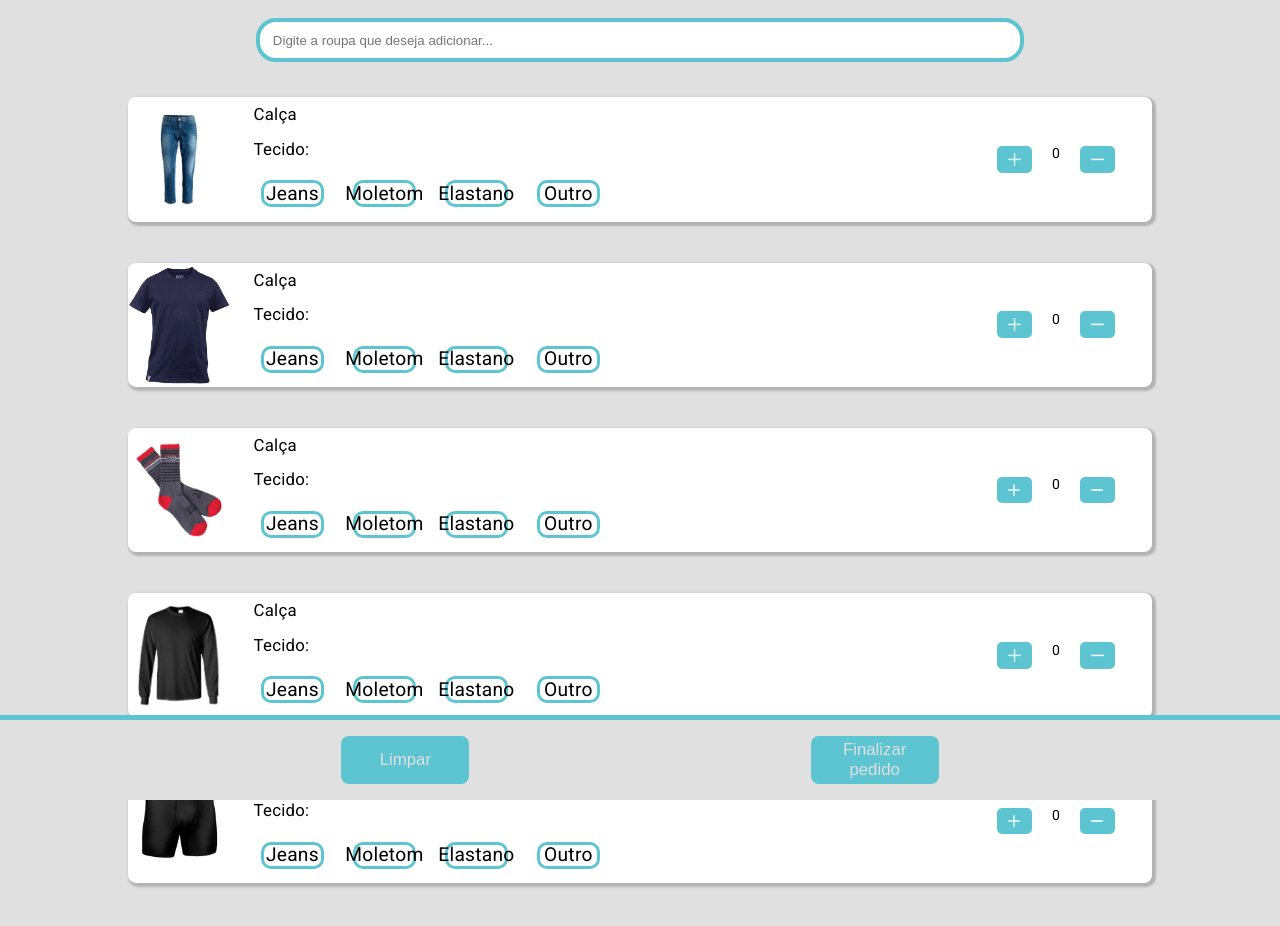
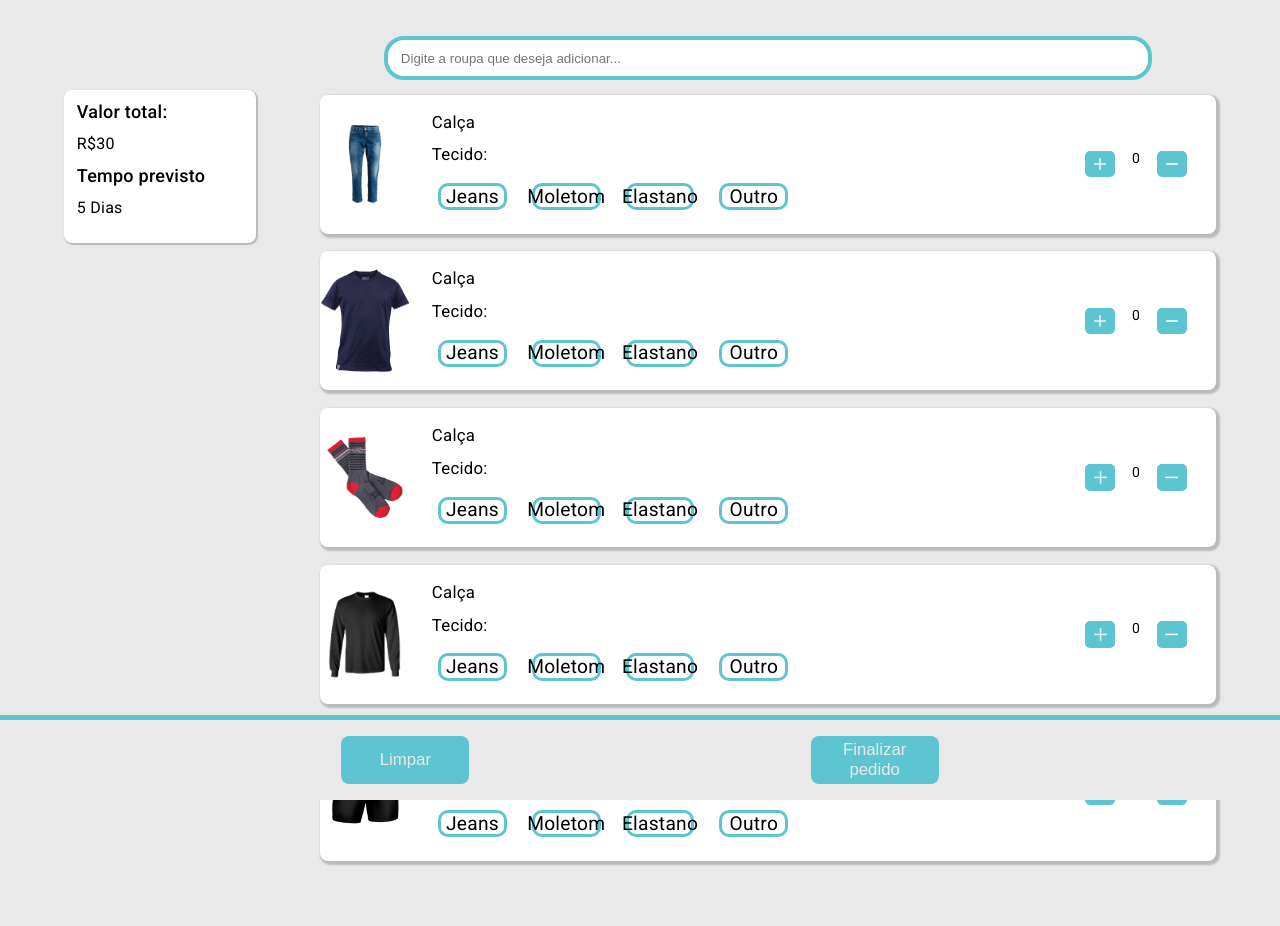
Before and after one commit to JanainaNogueira/Lavanderia-on-line, an Angular app: page /realizar-pedido in a window 1280 px wide. Shown: the top 926 px of the page. Built offline with nearby package versions, Linux system fonts and the light colour scheme.

Commit message:
feat: Cria card de descrição do pedido

```diff
--- a/src/app/realizar-pedido/realizar-pedido.component.css
+++ b/src/app/realizar-pedido/realizar-pedido.component.css
@@ -5,13 +5,14 @@
   justify-content: center;
   align-items: center;
   width: 100%;
-  min-height: 100%;
+  height: auto;
   background-color: var(--branco);
 }
 .boxSearch{
   display: flex;
-  align-items: center;
-  justify-content: center;
+  align-items: flex-end;
+  justify-content:flex-end;
+  padding-right: 20%;
   top: 0;
   position: fixed;
   width: 100%;
@@ -28,17 +29,37 @@
 
 main{
   display: flex;
-  flex-direction: column;
   justify-content: space-evenly;
-  width: 80%;
+  width: 100%;
   min-height: 80%;
+}
+.orderDetails{
+  padding: 1%;
+  width: 13%;
+  height: 10%;
+  background-color: #ffffff;
+  border: none;
+  margin: 1% 0;
+  border-radius: 8px;
+  box-shadow: 1px 1px 1px 1px rgba(0, 0, 0, 0.2);
+}
+.orderDetails p:nth-child(1), .orderDetails p:nth-child(3){
+  font-size: large;
+  font-weight:500;
+}
+.orderDetails p:nth-child(2), .orderDetails p:nth-child(4){
+  font-size: medium;
+}
+.listClothes{
+  width: 70%;
+  margin-bottom:10% ;
 }
 .card{
   display: flex;
   flex-direction: row;
   align-items: center;
   width: 100%;
-  min-height: 25%;
+  min-height: 20%;
   border: none;
   margin: 2% 0;
   border-radius: 8px;
@@ -73,7 +94,7 @@ main{
   border-radius: 10px;
   font-size: medium;
   margin: 2%;
-  width: 8%;
+  width: 10%;
   height: 100%;
   cursor: pointer;
   list-style:none;
--- a/src/app/realizar-pedido/realizar-pedido.component.html
+++ b/src/app/realizar-pedido/realizar-pedido.component.html
@@ -3,6 +3,13 @@
     <input class="inputSearch" type="search" placeholder="Digite a roupa que deseja adicionar..."/>
   </div>
   <main>
+    <aside class="orderDetails">
+      <p>Valor total:</p>
+      <P>R$30</P>
+      <p>Tempo previsto</p>
+      <p>5 Dias</p>
+    </aside>
+    <div class="listClothes">
       <mat-card class="card">
       <img mat-card-image src="../../assets/img/calca.png" class="cardImage">
       <mat-card-content mat-card-content class="description">
@@ -163,6 +170,7 @@
             </button>
           </mat-card-actions>
       </mat-card >
+    </div>
   </main>
   <div class="buttonsActions">
     <button class="buttonClear">Limpar</button>
--- a/src/app/realizar-pedido/realizar-pedido.component.ts
+++ b/src/app/realizar-pedido/realizar-pedido.component.ts
@@ -1,11 +1,13 @@
 import { Component } from '@angular/core';
 import {MatCardModule} from '@angular/material/card';
-import {MatIconModule} from  '@angular/material/icon' ;
+import {MatIconModule} from  '@angular/material/icon';
+import {MatDatepickerModule} from  '@angular/material/datepicker' ;
+import {MatNativeDateModule} from '@angular/material/core'
 
 @Component({
   selector: 'app-realizar-pedido',
   standalone: true,
-  imports: [MatCardModule, MatIconModule],
+  imports: [MatCardModule, MatIconModule, MatDatepickerModule, MatNativeDateModule],
   templateUrl: './realizar-pedido.component.html',
   styleUrl: './realizar-pedido.component.css'
 })
--- a/src/styles.css
+++ b/src/styles.css
@@ -1,5 +1,5 @@
 :root {
-    --branco: #E0E0E0;
+    --branco: #e9e9e9;
     --azulEscuro: #1F283E;
     --azulClaro: #5DC4D2;
     --cinza: #C0C0C0;
@@ -20,7 +20,7 @@ a {
 }
 
 body {
-  background-color: var(--azulEscuro);
+  background-color: var(--branco);
   margin: 0;
 }
 
```
Lines whose indentation alone changed are shown as unchanged.
